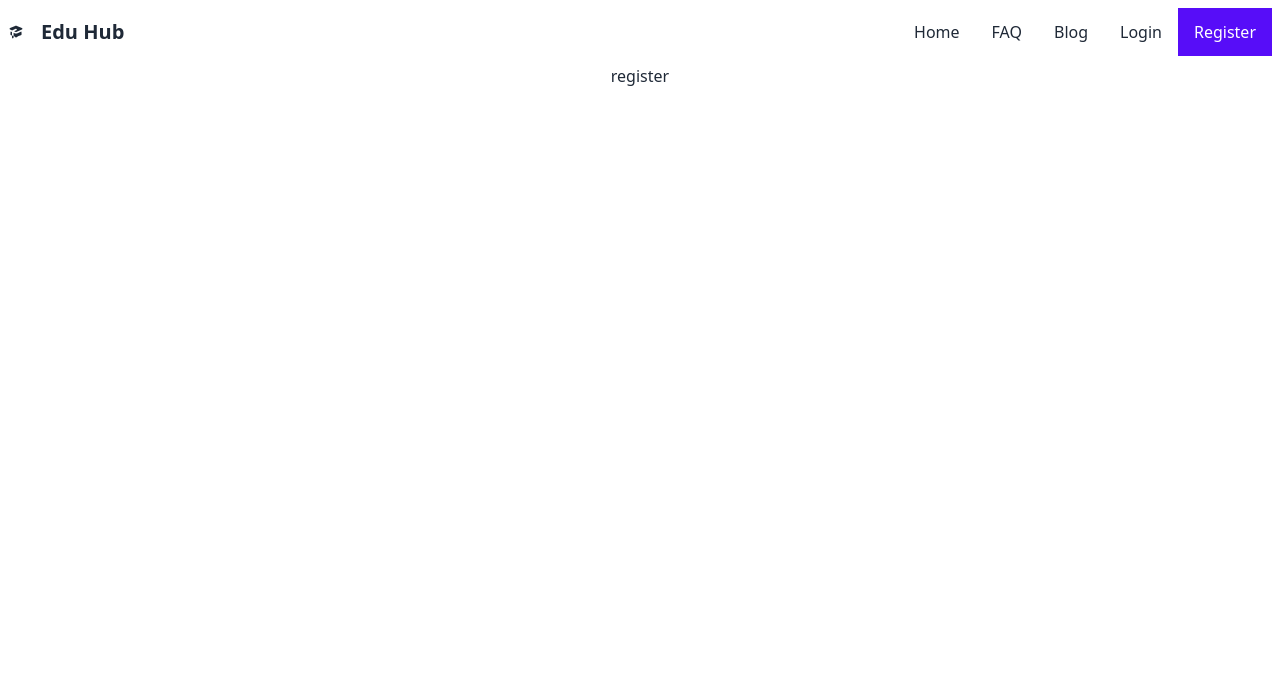
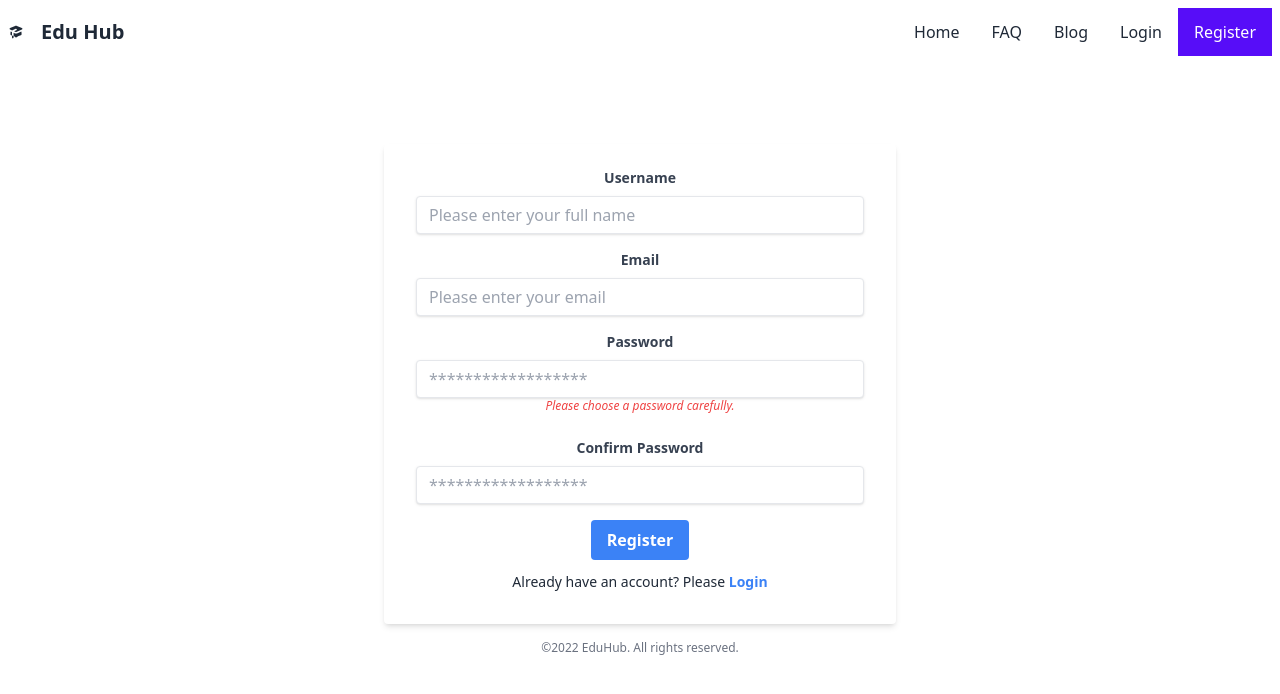
Before and after one commit to Mohaiminul-Islam-Bhuiyan/edu-hub-e-learning-site-client-a10, a React (Create React App) app: page /register in a window 1280 px wide. Shown: the top 694 px of the page. Built offline with nearby package versions, Linux system fonts and the light colour scheme.

Commit message:
home page and design almost done

```diff
--- a/src/Routes/Routes.js
+++ b/src/Routes/Routes.js
@@ -1,5 +1,6 @@
 import {createBrowserRouter} from 'react-router-dom'
 import Blog from '../components/Blog'
+import Courses from '../components/Courses'
 import FAQ from '../components/FAQ'
 import Home from '../components/Home'
 import Login from '../components/Login/Login'
@@ -35,6 +36,10 @@ export const router = createBrowserRouter([
                 path: '/register',
                 element: <Register></Register>
             },
+            {
+                path: '/courses',
+                element: <Courses></Courses>
+            },
         ]
     }
 ])
--- /dev/null
+++ b/src/components/CourseDetails.jsx
@@ -0,0 +1,11 @@
+import React from 'react';
+
+const CourseDetails = () => {
+    return (
+        <div>
+            <h2>this is course details</h2>
+        </div>
+    );
+};
+
+export default CourseDetails;
--- /dev/null
+++ b/src/components/Courses.jsx
@@ -0,0 +1,11 @@
+import React from 'react';
+
+const Courses = () => {
+    return (
+        <div>
+            <h1>this is courses</h1>
+        </div>
+    );
+};
+
+export default Courses;
--- a/src/components/Home.jsx
+++ b/src/components/Home.jsx
@@ -1,11 +1,18 @@
 import React from 'react';
 import Lottie from 'lottie-react'
+import {Link} from 'react-router-dom'
 import education from '../assets/education.json'
+import { FaArrowRight } from "react-icons/fa";
 
 const Home = () => {
     return (
-        <div>
-            <Lottie animationData={education}></Lottie>
+        <div className='grid md:grid-cols-2 sm:grid-cols-1'>
+            <div className=''>
+                <Lottie animationData={education}></Lottie>
+            </div>
+            <div className='my-auto'>
+                <button className="btn btn-wide btn-primary"><Link to='/courses'>Explore Courses</Link><FaArrowRight></FaArrowRight></button>
+            </div>
         </div>
     );
 };
--- a/src/components/Login/Login.jsx
+++ b/src/components/Login/Login.jsx
@@ -1,9 +1,38 @@
 import React from 'react';
+import {Link} from 'react-router-dom'
 
 const Login = () => {
     return (
-        <div>
-            <h1>login</h1>
+        <div className='ml-40 mr-40 mt-20 md:mx-96'>
+            <div className="">
+                <form className="bg-white shadow-md rounded px-8 pt-6 pb-8 mb-4">
+                    <div className="mb-4">
+                        <label className="block text-gray-700 text-sm font-bold mb-2" htmlFor="username">
+                            Username
+                        </label>
+                        <input className="shadow appearance-none border rounded w-full py-2 px-3 text-gray-700 leading-tight focus:outline-none focus:shadow-outline" id="username" type="text" placeholder="Username" />
+                    </div>
+                    <div className="mb-6">
+                        <label className="block text-gray-700 text-sm font-bold mb-2" htmlFor="password">
+                            Password
+                        </label>
+                        <input className="shadow appearance-none border border-red-500 rounded w-full py-2 px-3 text-gray-700 mb-3 leading-tight focus:outline-none focus:shadow-outline" id="password" type="password" placeholder="******************" />
+                        <p className="text-red-500 text-xs italic">Please choose a password.</p>
+                    </div>
+                    <div className="flex items-center justify-between mb-3">
+                        <button className="bg-blue-500 hover:bg-blue-700 text-white font-bold py-2 px-4 rounded focus:outline-none focus:shadow-outline" type="button">
+                            Log In
+                        </button>
+                        <a className="inline-block align-baseline font-bold text-sm text-blue-500 hover:text-blue-800" href="#">
+                            Forgot Password?
+                        </a>
+                    </div>
+                    <p className='text-sm'>Don't have an account? Please <Link to= '/register' className='font-bold  text-blue-500 hover:text-blue-800'>Register</Link></p>
+                </form>
+                <p className="text-center text-gray-500 text-xs">
+                    &copy;2022 EduHub. All rights reserved.
+                </p>
+            </div>
         </div>
     );
 };
--- a/src/components/Login/Register.jsx
+++ b/src/components/Login/Register.jsx
@@ -1,9 +1,48 @@
 import React from 'react';
+import {Link} from 'react-router-dom'
 
 const Register = () => {
     return (
         <div>
-            <h1>register</h1>
+            <div className='ml-40 mr-40 mt-20 md:mx-96'>
+            <div className="">
+                <form className="bg-white shadow-md rounded px-8 pt-6 pb-8 mb-4">
+                <div className="mb-4">
+                        <label className="block text-gray-700 text-sm font-bold mb-2" htmlFor="username">
+                            Username
+                        </label>
+                        <input className="shadow appearance-none border rounded w-full py-2 px-3 text-gray-700 leading-tight focus:outline-none focus:shadow-outline" id="username" type="text" placeholder="Please enter your full name" />
+                    </div>
+                    <div className="mb-4">
+                        <label className="block text-gray-700 text-sm font-bold mb-2" htmlFor="username">
+                            Email
+                        </label>
+                        <input className="shadow appearance-none border rounded w-full py-2 px-3 text-gray-700 leading-tight focus:outline-none focus:shadow-outline" id="username" type="text" placeholder="Please enter your email" />
+                    </div>
+                    <div className="mb-6">
+                        <label className="block text-gray-700 text-sm font-bold mb-2" htmlFor="password">
+                            Password
+                        </label>
+                        <input className="shadow appearance-none border rounded w-full py-2 px-3 text-gray-700 leading-tight focus:outline-none focus:shadow-outline"  id="password" type="password" placeholder="******************" />
+                        <p className="text-red-500 text-xs italic">Please choose a password carefully.</p>
+                    </div>
+                    <div className="mb-4">
+                        <label className="block text-gray-700 text-sm font-bold mb-2" htmlFor="username">
+                            Confirm Password
+                        </label>
+                        <input className="shadow appearance-none border rounded w-full py-2 px-3 text-gray-700 leading-tight focus:outline-none focus:shadow-outline" id="username" type="password" placeholder="******************" />
+                    </div>
+
+                    <button className="mb-3 bg-blue-500 hover:bg-blue-700 text-white font-bold py-2 px-4 rounded focus:outline-none focus:shadow-outline" type="button">
+                            Register
+                        </button>
+                        <p className='text-sm'>Already have an account? Please <Link to= '/login' className='font-bold  text-blue-500 hover:text-blue-800'>Login</Link></p>
+                </form>
+                <p className="text-center text-gray-500 text-xs">
+                    &copy;2022 EduHub. All rights reserved.
+                </p>
+            </div>
+        </div>
         </div>
     );
 };
```
